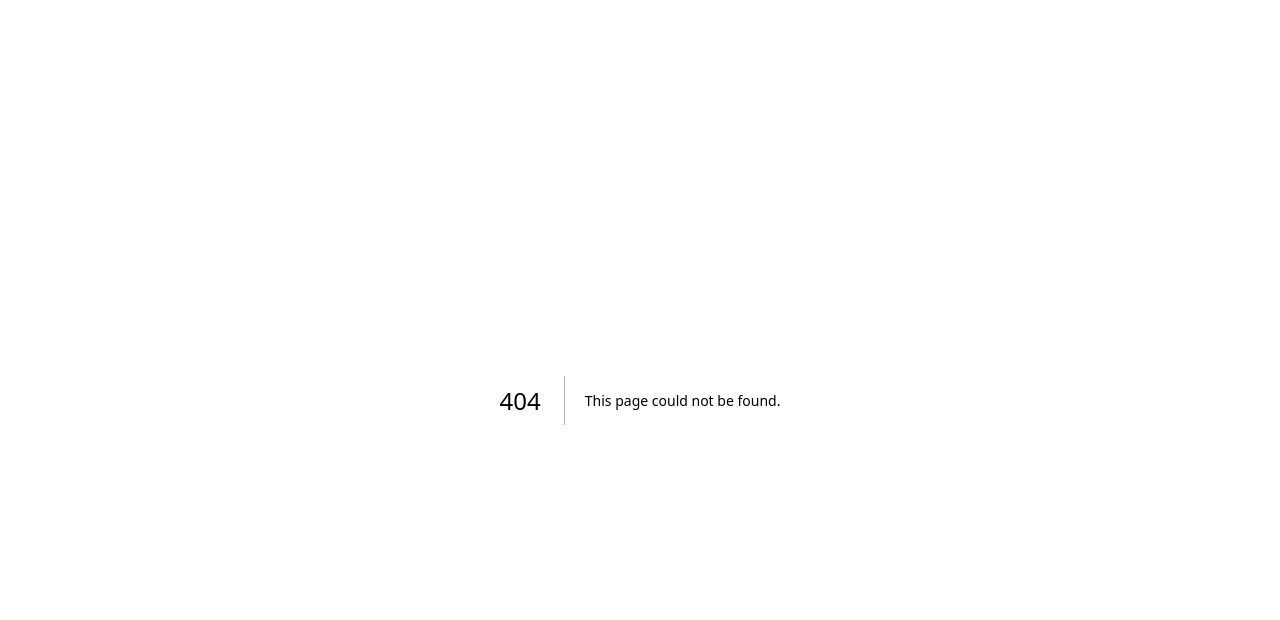
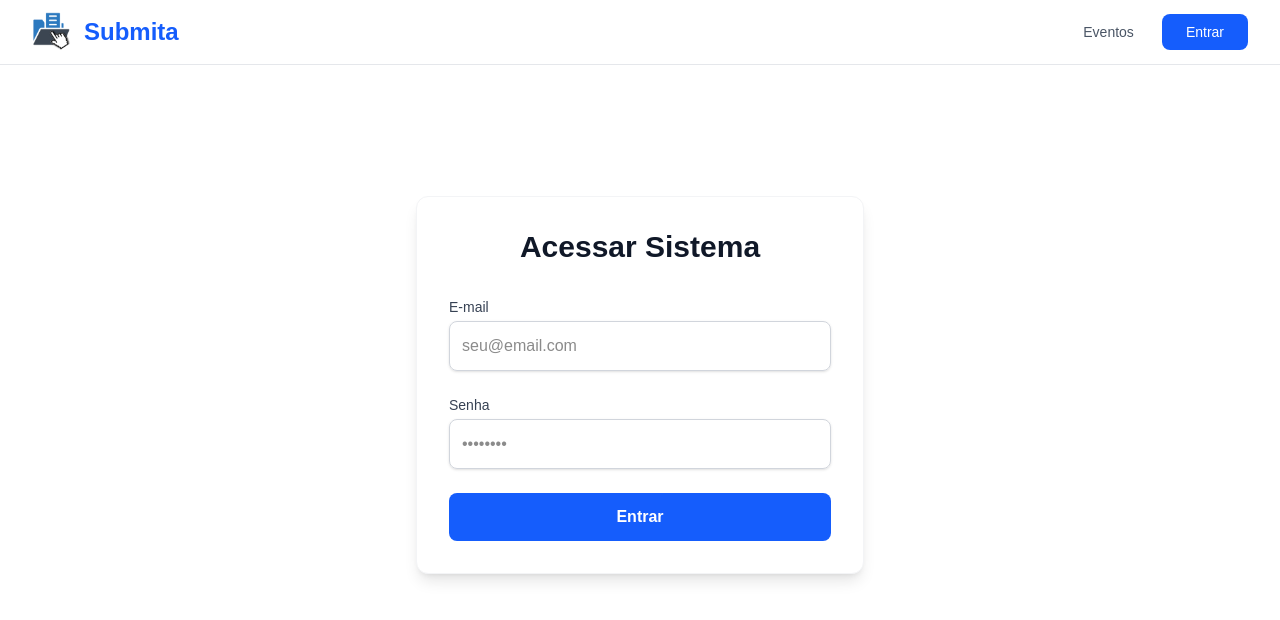
Before and after one commit to gguiallex/Submita, a Next.js app: page /login in a window 1280 px wide. Before the commit this address had no page. Shown: the top 620 px of the page. Built offline with nearby package versions, Linux system fonts and the light colour scheme.

Commit message:
cria a tela de login, adiciona o método de login e atualiza algumas telas

```diff
--- /dev/null
+++ b/src/app/api/auth/login/route.ts
@@ -0,0 +1,39 @@
+import bcrypt from 'bcryptjs';
+import prisma from '@/lib/prisma';
+import { NextResponse } from 'next/server';
+
+export async function POST(request:Request) {
+    try {
+        const { email, senha } = await request.json();
+
+        const usuario = await prisma.usuario.findUnique({
+            where: { email },
+        });
+
+        if(usuario) {
+            const senhaCorreta = await bcrypt.compare(senha, usuario.senha);
+
+            if(!senhaCorreta) {
+                return NextResponse.json(
+                    { error: 'Senha inválida' },
+                    { status: 401 }
+                );
+            }
+
+            const { senha: _, ...dadosPublicos } = usuario;
+
+            return NextResponse.json(dadosPublicos);
+        } else {
+            return NextResponse.json(
+                { error: "Email inválido" },
+                { status: 401 }
+            )
+        }
+    } catch (error) {
+        console.error("Erro no login: ", error);
+        return NextResponse.json(
+            { error: 'Erro interno no servidor' },
+            { status: 500 }
+        );
+    }
+}
--- a/src/app/api/eventos/route.ts
+++ b/src/app/api/eventos/route.ts
@@ -14,7 +14,15 @@ export async function GET() {
 
 export async function POST(request: NextRequest) {
   try {
-    const { sigla, descricao } = await request.json();
+    const { sigla, descricao, usuarioId } = await request.json();
+
+    const usuario = await prisma.usuario.findUnique({
+      where: { id: usuarioId }
+    });
+
+    if (!usuario || usuario.role !== 'ADMIN_GERAL') {
+      return NextResponse.json({ error: 'Não autorizado' }, { status: 403 });
+    }
 
     if (!sigla || !descricao) {
       return NextResponse.json({ error: 'Sigla e descrição são obrigatórios' }, { status: 400 });
--- a/src/app/eventos/page.tsx
+++ b/src/app/eventos/page.tsx
@@ -3,6 +3,7 @@
 import { useEffect, useState } from 'react';
 import EventoForm from '@/components/eventos/EventoForm';
 import EventoCard from '@/components/eventos/EventoCard';
+import { useAuth } from '@/context/AuthContext';
 
 interface Evento {
   id: number;
@@ -13,6 +14,7 @@ interface Evento {
 export default function EventosPage() {
   const [eventos, setEventos] = useState<Evento[]>([]);
   const [loading, setLoading] = useState(false);
+  const { user } = useAuth();
 
   useEffect(() => {
     fetchEventos();
@@ -41,27 +43,13 @@ export default function EventosPage() {
 
   return (
     <div className="min-h-screen bg-slate-50">
-      {/* Header */}
-      <header className="flex items-center justify-between px-10 py-6 border-b border-slate-200 bg-white">
-        <a href="/">
-          <div className="flex items-center gap-3">
-            <img src="/iconeSubmita.png" alt="Submita" className="w-10 h-10" />
-            <span className="text-2xl font-bold text-blue-600">Submita</span>
-          </div>
-        </a>
-        <span className="font-medium text-slate-600">Artigos</span>
-        <nav className="flex gap-6 text-sm font-medium text-slate-600">
-          <a href="/eventos" className="hover:text-blue-600">Eventos</a>
-          <a href="/artigos" className="hover:text-blue-600">Artigos</a>
-          <a href="/" className="hover:text-blue-600">Início</a>
-        </nav>
-      </header>
-
       <main className="max-w-6xl mx-auto p-10 flex gap-8">
         {/* Lado Esquerdo: Formulário isolado */}
+        {user?.role === 'ADMIN_GERAL' && (
         <div className="w-1/3">
           <EventoForm onSubmit={handleCriarEvento} isLoading={loading} />
         </div>
+        )}
 
         {/* Lado Direito: Listagem */}
         <div className="flex-1">
--- a/src/app/layout.tsx
+++ b/src/app/layout.tsx
@@ -1,6 +1,8 @@
 import type { Metadata } from "next";
 import { Geist, Geist_Mono } from "next/font/google";
 import "./globals.css";
+import Navbar from "@/components/layout/Navbar";
+import { AuthProvider } from "@/context/AuthContext";
 
 const geistSans = Geist({
   variable: "--font-geist-sans",
@@ -26,11 +28,14 @@ export default function RootLayout({
   children: React.ReactNode;
 }>) {
   return (
-    <html lang="en">
+    <html lang="pt-br">
       <body
         className={`${geistSans.variable} ${geistMono.variable} antialiased`}
       >
-        {children}
+        <AuthProvider>
+          <Navbar />
+          <main>{children}</main>
+        </AuthProvider>
       </body>
     </html>
   );
--- /dev/null
+++ b/src/app/login/page.tsx
@@ -0,0 +1,81 @@
+'use client';
+
+import { useState } from 'react';
+import { useRouter } from 'next/navigation';
+import { useAuth } from '@/context/AuthContext'; // Importe o hook useAuth
+
+export default function LoginPage() {
+    const [email, setEmail] = useState('');
+    const [senha, setSenha] = useState('');
+    const [erro, setErro] = useState('');
+    const router = useRouter();
+
+    // Pegamos a função login do contexto
+    const { login } = useAuth();
+
+    const handleLogin = async (e: React.FormEvent) => {
+        e.preventDefault();
+        setErro('');
+
+        const res = await fetch('/api/auth/login', {
+            method: 'POST',
+            body: JSON.stringify({ email, senha }),
+        });
+
+        if (res.ok) {
+            const usuario = await res.json();
+
+            // 1. Usamos a função login do contexto.
+            // Ela já salva no localStorage e avisa a Navbar na hora!
+            login(usuario);
+
+            // 2. Redirecionamos para a home
+            router.push('/');
+        } else {
+            setErro('E-mail ou senha incorretos.');
+        }
+    };
+
+    return (
+        <div className="flex min-h-[80vh] items-center justify-center p-4">
+            <div className="w-full max-w-md space-y-8 rounded-xl bg-white p-8 shadow-lg border border-gray-100">
+                <h2 className="text-center text-3xl font-bold text-gray-900">Acessar Sistema</h2>
+
+                {erro && <p className="text-center text-sm text-red-600 bg-red-50 p-2 rounded">{erro}</p>}
+
+                <form className="space-y-6" onSubmit={handleLogin}>
+                    <div>
+                        <label className="block text-sm font-medium text-gray-700">E-mail</label>
+                        <input
+                            type="email"
+                            required
+                            className="mt-1 block w-full rounded-lg border border-gray-300 p-3 shadow-sm focus:border-blue-500 focus:ring-blue-500"
+                            placeholder="seu@email.com"
+                            value={email}
+                            onChange={(e) => setEmail(e.target.value)}
+                        />
+                    </div>
+
+                    <div>
+                        <label className="block text-sm font-medium text-gray-700">Senha</label>
+                        <input
+                            type="password"
+                            required
+                            className="mt-1 block w-full rounded-lg border border-gray-300 p-3 shadow-sm focus:border-blue-500 focus:ring-blue-500"
+                            placeholder="••••••••"
+                            value={senha}
+                            onChange={(e) => setSenha(e.target.value)}
+                        />
+                    </div>
+
+                    <button
+                        type="submit"
+                        className="w-full rounded-lg bg-blue-600 px-4 py-3 text-white font-semibold hover:bg-blue-700 focus:outline-none focus:ring-2 focus:ring-blue-500 focus:ring-offset-2 transition-colors"
+                    >
+                        Entrar
+                    </button>
+                </form>
+            </div>
+        </div>
+    );
+}
--- a/src/app/page.tsx
+++ b/src/app/page.tsx
@@ -2,20 +2,7 @@ import Link from 'next/link';
 
 export default function Home() {
   return (
-    <main className="min-h-screen bg-slate-50 text-slate-900">
-      {/* Header */}
-      <header className="flex items-center justify-between px-10 py-6 border-b border-slate-200 bg-white">
-        <div className="flex items-center gap-3">
-          <img src="/iconeSubmita.png" alt="Submita" className="w-10 h-10" />
-          <span className="text-2xl font-bold text-blue-600">Submita</span>
-        </div>
-
-        <nav className="flex gap-6 text-sm font-medium text-slate-600">
-          <a href="/eventos" className="hover:text-blue-600">Eventos</a>
-          <a href="/artigos" className="hover:text-blue-600">Artigos</a>
-          <a href="/" className="hover:text-blue-600">Início</a>
-        </nav>
-      </header>
+    <main className="min-h-screen bg-slate-50 text-slate-900 p-0">
       {/* Hero */}
       <section className="flex flex-col items-center justify-center text-center py-24 px-6 bg-gradient-to-br from-blue-600 to-violet-600 text-white">
         <h1 className="text-5xl font-bold mb-6">
--- a/src/components/layout/Navbar.tsx
+++ b/src/components/layout/Navbar.tsx
@@ -0,0 +1,62 @@
+'use client';
+
+import Link from 'next/link';
+import { useAuth } from '@/context/AuthContext'; // Importe o seu novo hook
+
+export default function Navbar() {
+  // Pegamos o usuário e a função de logout diretamente do contexto
+  const { user, logout } = useAuth();
+
+  return (
+    <nav className="bg-white border-b border-gray-200">
+      <div className="max-w-7xl mx-auto px-4 sm:px-6 lg:px-8">
+        <div className="flex justify-between h-16 items-center">
+
+          {/* Logo / Home - Usando Link do Next para não recarregar a página */}
+          <Link href="/">
+            <div className="flex items-center gap-3">
+              <img src="/iconeSubmita.png" alt="Submita" className="w-10 h-10" />
+              <span className="text-2xl font-bold text-blue-600">Submita</span>
+            </div>
+          </Link>
+
+          {/* Menu Desktop e Mobile */}
+          <div className="flex items-center space-x-4">
+            <Link href="/eventos" className="text-gray-600 hover:text-blue-600 px-3 py-2 text-sm font-medium">
+              Eventos
+            </Link>
+
+            {user ? (
+              <div className="flex items-center space-x-4">
+                {/* Botão visível apenas para Admin Geral */}
+                {/*user.role === 'ADMIN_GERAL' && (
+                  <Link href="/eventos/novo" className="hidden md:block bg-blue-50 text-blue-600 px-3 py-2 rounded-md text-sm font-medium">
+                    + Novo Evento
+                  </Link>
+                )*/}
+
+                <span className="text-gray-700 text-sm hidden sm:block">
+                  Olá, <strong>{user.nome}</strong>
+                </span>
+
+                <button
+                  onClick={logout} // Chama o logout do Contexto
+                  className="bg-red-50 text-red-600 px-4 py-2 rounded-lg text-sm font-medium hover:bg-red-100 transition-colors"
+                >
+                  Sair
+                </button>
+              </div>
+            ) : (
+              <Link
+                href="/login"
+                className="bg-blue-600 text-white px-6 py-2 rounded-lg text-sm font-medium hover:bg-blue-700 transition-colors"
+              >
+                Entrar
+              </Link>
+            )}
+          </div>
+        </div>
+      </div>
+    </nav>
+  );
+}
--- /dev/null
+++ b/src/context/AuthContext.tsx
@@ -0,0 +1,42 @@
+'use client';
+
+import { createContext, useContext, useState, useEffect, ReactNode } from 'react';
+
+interface AuthContextType {
+  user: any;
+  login: (userData: any) => void;
+  logout: () => void;
+}
+
+const AuthContext = createContext<AuthContextType | undefined>(undefined);
+
+export function AuthProvider({ children }: { children: ReactNode }) {
+  const [user, setUser] = useState<any>(null);
+
+  useEffect(() => {
+    const storedUser = localStorage.getItem('user');
+    if (storedUser) setUser(JSON.parse(storedUser));
+  }, []);
+
+  const login = (userData: any) => {
+    localStorage.setItem('user', JSON.stringify(userData));
+    setUser(userData);
+  };
+
+  const logout = () => {
+    localStorage.removeItem('user');
+    setUser(null);
+  };
+
+  return (
+    <AuthContext.Provider value={{ user, login, logout }}>
+      {children}
+    </AuthContext.Provider>
+  );
+}
+
+export const useAuth = () => {
+  const context = useContext(AuthContext);
+  if (!context) throw new Error('useAuth deve ser usado dentro de um AuthProvider');
+  return context;
+};
```
